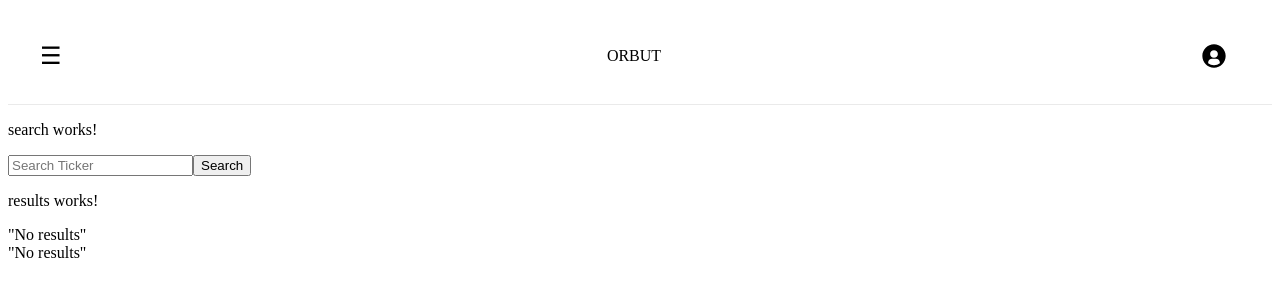
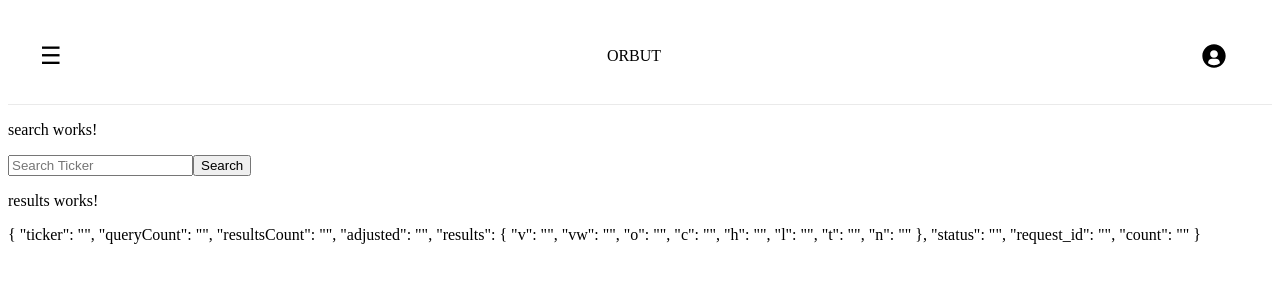
Before and after one commit to jaidencoleflannery/Orbut, an Angular app in the folder Angular/: page / in a window 1280 px wide. Shown: the top 300 px of the page. Built offline with nearby package versions, Linux system fonts and the light colour scheme.

Commit message:
Refactoring search logic.

```diff
--- a/Angular/src/app/search/results/results.component.html
+++ b/Angular/src/app/search/results/results.component.html
@@ -1,5 +1,5 @@
 <p>results works!</p>
-<div class="search-results"> {{ tickerInfo | json }} </div>
+<div class="search-results"> {{ ticker | json }} </div>
 <div class="search-results"> {{ tickerData | json }} </div>
 
     <!-- <div class="search-results">Trading Volume: {{ data.v | json }}</div>
--- a/Angular/src/app/search/results/results.component.ts
+++ b/Angular/src/app/search/results/results.component.ts
@@ -1,6 +1,6 @@
 import { Component, OnInit } from '@angular/core';
 import { JsonPipe } from '@angular/common';
-import { SearchDataService } from '../../services/search-data.service';
+import { SearchDataService } from '../../services/data.service';
 import { Subscription } from 'rxjs';
 
 @Component({
@@ -12,8 +12,38 @@ import { Subscription } from 'rxjs';
 })
 export class ResultsComponent implements OnInit {
   subscription!: Subscription;
-  tickerInfo: any = "No results";
-  tickerData: any = "No results";
+
+  tickerInfo: any = {
+    ticker: '',
+    name: '',
+    type: '',
+    tegion: '',
+    marketOpen: '',
+    marketClose: '',
+    timezone: '',
+    currency: '',
+    matchScore: ''
+  };
+
+  tickerData: any = {
+    ticker: '',
+    queryCount: '',
+    resultsCount: '',
+    adjusted: '',
+    results: {
+      v: '',
+      vw: '',
+      o: '',
+      c: '',
+      h: '',
+      l: '',
+      t: '',
+      n: '',
+    },
+    status: '',
+    request_id: '',
+    count: ''
+    }
 
   constructor(private SearchDataService: SearchDataService){}
 
@@ -26,10 +56,13 @@ export class ResultsComponent implements OnInit {
   }
 
   async results(){
-    this.tickerInfo = await this.SearchDataService.getTickerInfo();
-    console.log('info fetching:', this.tickerInfo);
+    let ticker = await this.SearchDataService.getTickerInfo();
+    let tickerResults = ticker.results;
+    this.tickerInfo.ticker = ticker.bestMatches[0].results;
+    this.tickerInfo.name = Object.values(this.tickerInfo)[0];
+
     this.tickerData = await this.SearchDataService.getTickerData();
-    console.log('results fetching:', this.tickerData);
+    this.tickerData = this.tickerData.results;
   }
 
   ngOnDestroy() {
--- a/Angular/src/app/search/search.component.ts
+++ b/Angular/src/app/search/search.component.ts
@@ -1,6 +1,6 @@
 import { Component} from '@angular/core';
 import { JsonPipe } from '@angular/common';
-import { SearchDataService } from '../services/search-data.service';
+import { SearchDataService } from '../services/data.service';
 
 @Component({
   selector: 'app-search',
```
Also changed, not shown: Angular/src/app/services/data.service.ts (renamed from Angular/src/app/services/search-data.service.ts), 1 other file (tests, documents, lock files or other folders).
